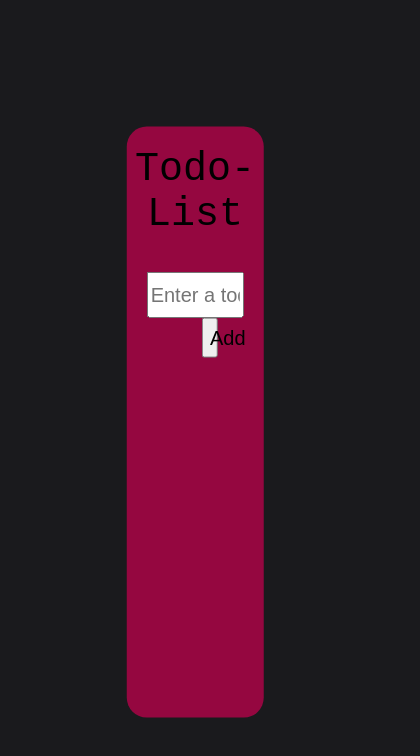
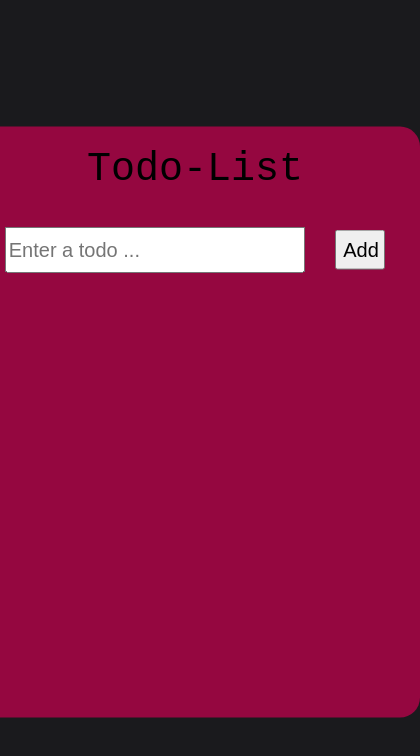
Before and after one commit to aanchal-agarwal21/Todo-List-App, a React (Create React App) app: page / in a window 390 px wide. Shown: the top 756 px of the page, 420 px wide, since content can reach past the window. Built offline with nearby package versions, Linux system fonts and the light colour scheme.

Commit message:
Add . CSS to make todo modal responsive

```diff
--- a/src/App.css
+++ b/src/App.css
@@ -8,6 +8,17 @@
 	top: 50%;
 	transform: translate(-50%, -50%);
 	border-radius: 20px;
+}
+@media screen and (max-width: 1480px) {
+	.todo{
+		width: 515px;
+	}
+}
+
+@media screen and (max-width: 515px) {
+	.todo{
+		width: 450px;
+	}
 }
 
 .header {
--- a/src/Components /Form/Form.css
+++ b/src/Components /Form/Form.css
@@ -10,3 +10,9 @@
 	font-size: 20px;
 	height: 40px;
 }
+
+@media screen and (max-width: 515px) {
+	.add-button{
+		width:50px;
+	}
+}
--- a/src/Components /TodoList/TodoList.css
+++ b/src/Components /TodoList/TodoList.css
@@ -11,12 +11,13 @@
 }
 
 .todo-item {
-	height: 30px;
+	height: 35px;
 	font-size: 25px;
-	width: 70%;
+	width: 65%;
 	padding: 5px;
 	background: transparent;
 	border: none;
+	padding-left:15px;
 }
 
 .button {
@@ -26,3 +27,9 @@
 .completed {
 	text-decoration: line-through;
 }
+
+@media screen and (max-width: 515px) {
+	.todo-item {
+		width:60%;
+	}
+}
```
